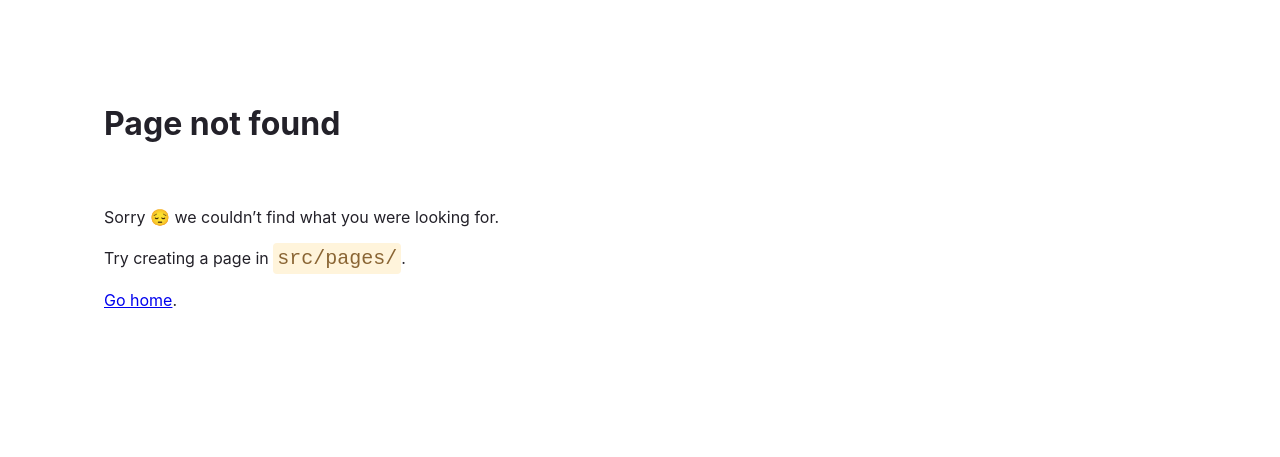
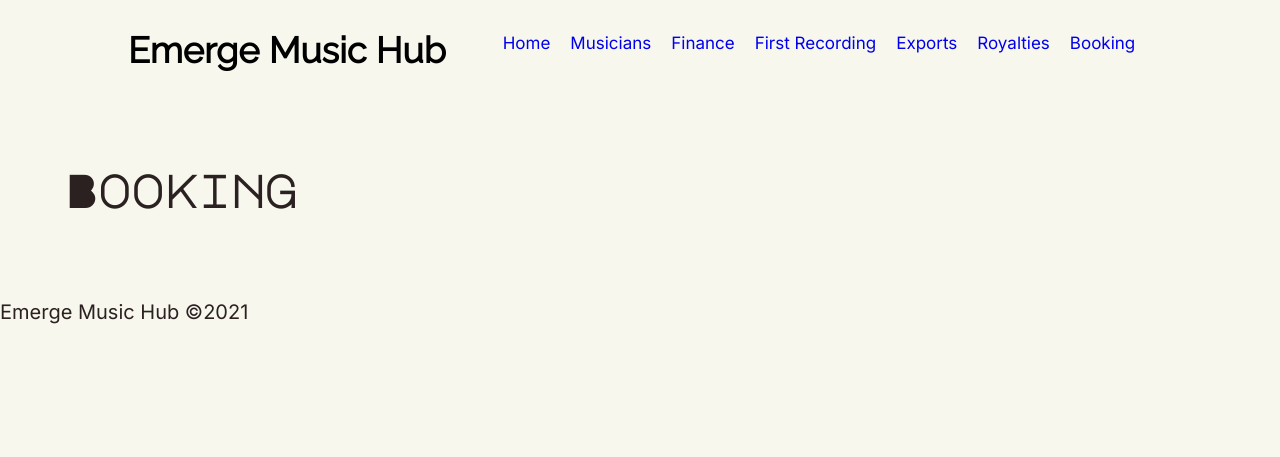
Before and after one commit to camduffin/emerge-music-hub, a Gatsby site: page /booking in a window 1280 px wide. Before the commit this address had no page. Built offline with nearby package versions, Linux system fonts and the light colour scheme; Gatsby itself is replaced by a stand-in of ours.

Commit message:
adding transition link for page change fades

```diff
--- a/gatsby-config.js
+++ b/gatsby-config.js
@@ -3,6 +3,7 @@ module.exports = {
     title: "emerge-music-hub",
   },
   plugins: [
+    "gatsby-plugin-transition-link",
     "gatsby-plugin-scroll-reveal",
     "gatsby-plugin-sass",
     "gatsby-plugin-image",
--- a/package.json
+++ b/package.json
@@ -22,8 +22,10 @@
     "gatsby-plugin-sass": "^4.2.0",
     "gatsby-plugin-scroll-reveal": "0.0.7",
     "gatsby-plugin-sharp": "^3.2.0",
+    "gatsby-plugin-transition-link": "^1.20.5",
     "gatsby-source-filesystem": "^3.2.0",
     "gatsby-transformer-sharp": "^3.2.0",
+    "gsap": "^3.6.1",
     "react": "^17.0.1",
     "react-dom": "^17.0.1",
     "react-helmet": "^6.1.0",
--- /dev/null
+++ b/src/components/Footer.js
@@ -0,0 +1,11 @@
+import React from 'react';
+
+const Footer = () => {
+    return (
+        <footer>
+            <p>Emerge Music Hub ©2021</p>
+        </footer>
+    )
+}
+
+export default Footer;
--- a/src/components/Header.js
+++ b/src/components/Header.js
@@ -1,9 +1,11 @@
 import React from 'react';
+import NavBar from '../components/NavBar';
 
 const Header = () => {
     return (
         <header>
-
+            <h2>Emerge Music Hub</h2>
+            <NavBar />
         </header>
     )
 }
--- a/src/components/Layout.js
+++ b/src/components/Layout.js
@@ -1,5 +1,6 @@
 import React from 'react';
 import Header from '../components/Header';
+import Footer from '../components/Footer';
 
 const Layout = (props) => {
     return (
@@ -8,6 +9,7 @@ const Layout = (props) => {
             <div className="main-content">
                 {props.children}
             </div>
+            <Footer />
         </div>
     )
 }
--- /dev/null
+++ b/src/components/NavBar.js
@@ -0,0 +1,21 @@
+import React from 'react';
+import '../../styles/index.scss';
+import AniLink from 'gatsby-plugin-transition-link/AniLink';
+
+const NavBar = () => {
+    return (
+        <nav className="nav-bar">
+            <ul>
+                <li><AniLink fade to="/" duration={2}>Home</AniLink></li>
+                <li><AniLink fade to="/musicians" duration={1}>Musicians</AniLink></li>
+                <li><AniLink fade to="/finance" duration={1}>Finance</AniLink></li>
+                <li><AniLink fade to="/recording" duration={1}>First Recording</AniLink></li>
+                <li><AniLink fade to="/exports" duration={1}>Exports</AniLink></li>
+                <li><AniLink fade to="/royalties" duration={1}>Royalties</AniLink></li>
+                <li><AniLink fade to="/booking" duration={1}>Booking</AniLink></li>
+            </ul>
+        </nav>
+    )
+}
+
+export default NavBar;
--- a/src/pages/404.js
+++ b/src/pages/404.js
@@ -39,9 +39,6 @@ const NotFoundPage = () => {
         <br />
         {process.env.NODE_ENV === "development" ? (
           <>
-            <br />
-            Try creating a page in <code style={codeStyles}>src/pages/</code>.
-            <br />
           </>
         ) : null}
         <br />
--- /dev/null
+++ b/src/pages/booking.js
@@ -0,0 +1,12 @@
+import React from 'react';
+import Layout from '../components/Layout';
+
+const Booking = () => {
+    return (
+        <Layout>
+            <h1>Booking</h1>
+        </Layout>
+    )
+}
+
+export default Booking;
--- a/src/pages/index.js
+++ b/src/pages/index.js
@@ -1,11 +1,9 @@
 import * as React from "react";
 import '../../styles/index.scss';
-import Layout from '../components/Layout';
-import NavMain from '../components/NavMain';
+import NavMain from '../components/NavHome';
 
 const IndexPage = () => {
   return (
-    <Layout>
       <div className="home-header">
         <div className="landing-image" data-sal="fade" data-sal-duration="1000"></div>
         <div className="landing-header-container">
@@ -13,7 +11,6 @@ const IndexPage = () => {
           <NavMain />
         </div>
       </div>
-    </Layout>
   )
 }
 
--- a/styles/index.scss
+++ b/styles/index.scss
@@ -59,11 +59,33 @@ h1 {
             transition: all .2s ease-in-out;
 
             &:hover, &:focus {
-                color: grey;
+                color: $lightblue;
                 cursor: pointer;
                 position: relative;
                 right: 5px;
             }
+        }
+    }
+}
+
+header {
+    display: flex;
+    width: 80%;
+    margin: 0 auto;
+}
+
+// Nav Bar
+
+.nav-bar {
+    margin: 0 auto;
+
+    ul {
+        display: flex;
+        justify-content: space-around;
+
+        li {
+            padding: 10px;
+            @include paragraph(1.7rem);
         }
     }
 }
--- a/styles/partials/_variables.scss
+++ b/styles/partials/_variables.scss
@@ -6,6 +6,8 @@
 // variables
 $darkbrown: #2b2121;
 $offwhite: #f7f7ee;
+$darkblue: #1B3143;
+$lightblue: #418a9f;
 
 // mixins
 @mixin monoFont($sizeValue) {
```
Also changed, not shown: src/components/NavHome.js (added, +19 -0 lines), src/components/NavMain.js (deleted, +0 -17 lines), src/pages/exports.js (added, +12 -0 lines), src/pages/finance.js (+9 -6 lines), src/pages/musicians.js (added, +14 -0 lines), src/pages/recording.js (added, +14 -0 lines), src/pages/royalties.js (added, +12 -0 lines), src/images/icon.png (deleted), 1 other file.
